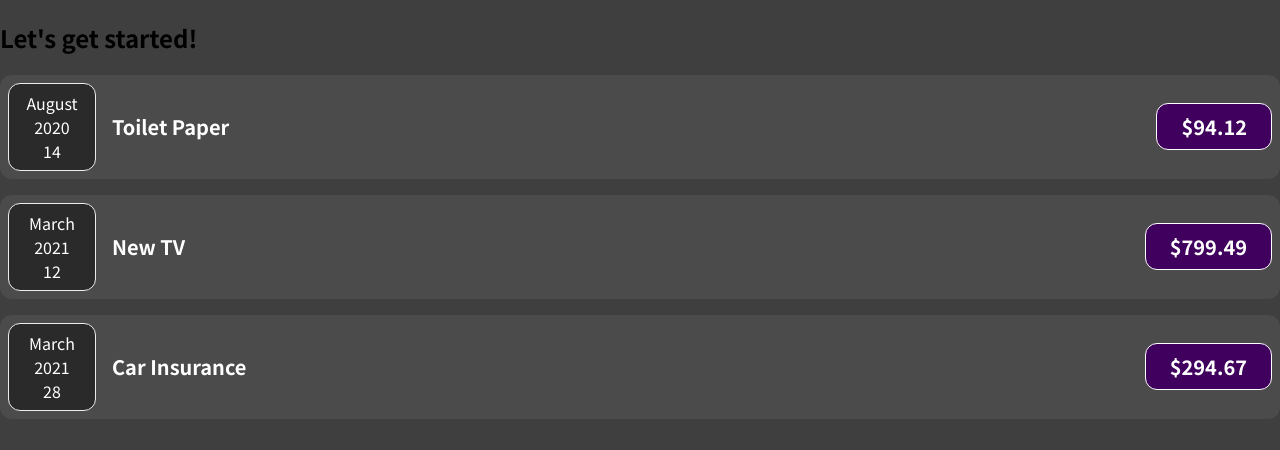
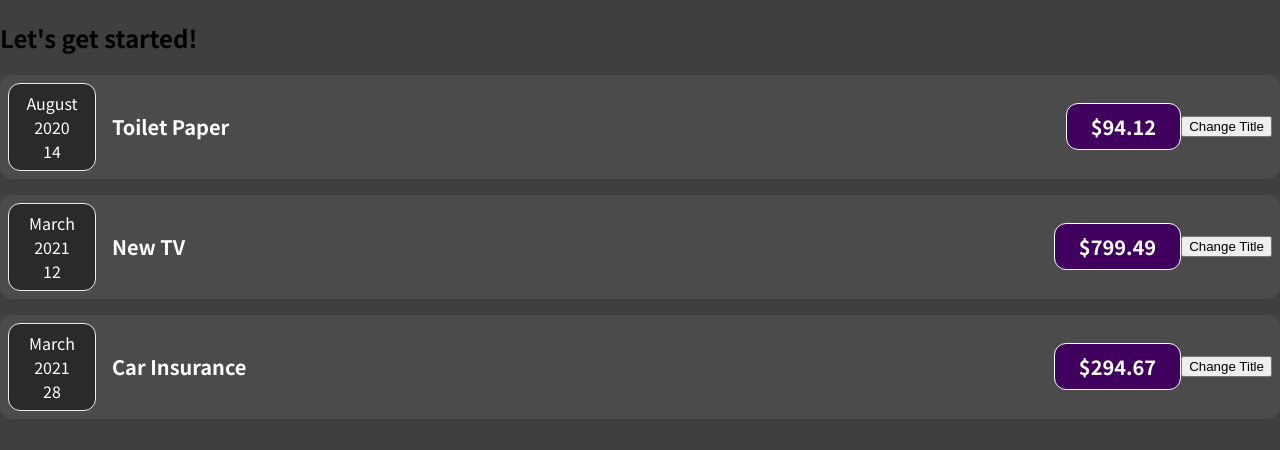
Before and after one commit to parajuliudip/React_Start, a React (Create React App) app: page / in a window 1280 px wide. Shown: the top 450 px of the page. Built offline with nearby package versions, Linux system fonts and the light colour scheme.

Commit message:
Used useState to update the title after we click the button

```diff
--- a/src/components/Expenses/ExpenseItem.js
+++ b/src/components/Expenses/ExpenseItem.js
@@ -1,16 +1,24 @@
-import React from "react";
+import React, { useState } from "react";
+
 import Card from "../UI/Card";
 import ExpenseDate from "./ExpenseDate";
 import "./ExpenseItem.css";
 
 const ExpenseItem = props => {
+  const [title, setTitle] = useState(props.title);
+
+  const clickHandler = () => {
+    setTitle("Updated!");
+  };
+
   return (
     <Card className="expense-item">
       <ExpenseDate date={props.date} />
       <div className="expense-item__description">
-        <h2>{props.title}</h2>
+        <h2>{title}</h2>
         <div className="expense-item__price">${props.amount}</div>
       </div>
+      <button onClick={clickHandler}>Change Title</button>
     </Card>
   );
 };
```
Also changed, not shown: 1 other file (tests, documents, lock files or other folders).
